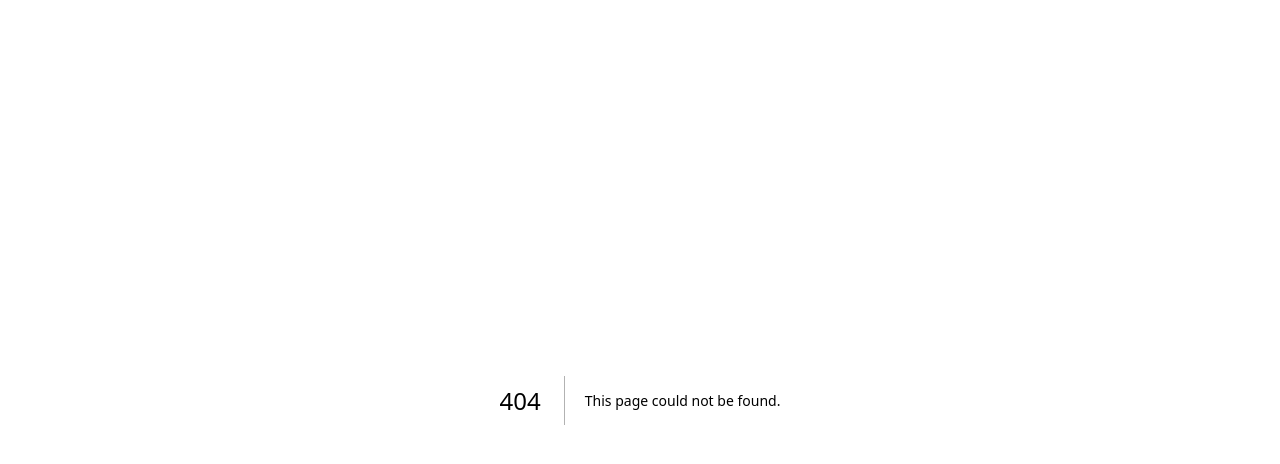
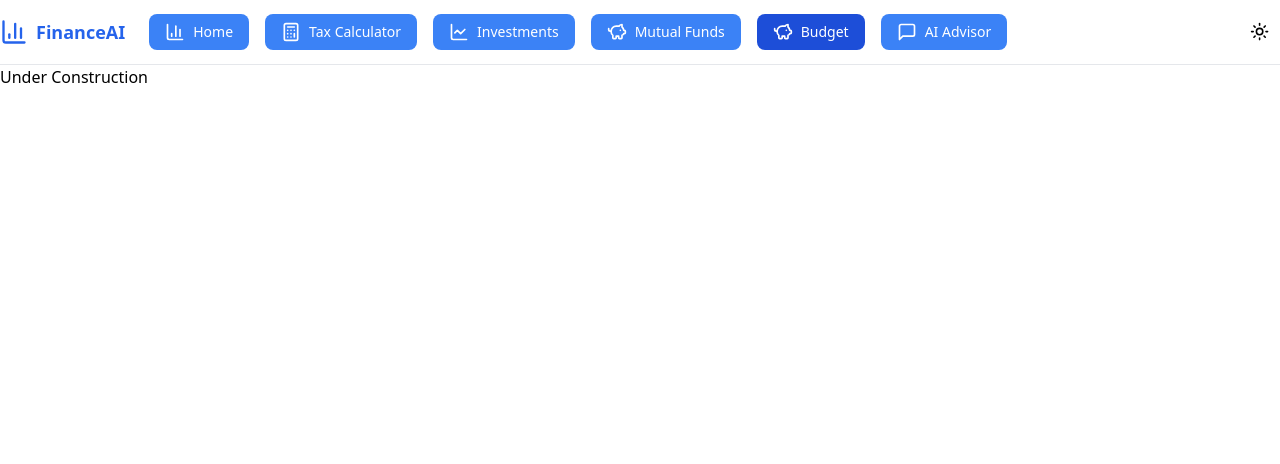
Before and after one commit to Ayush-Sharma-2023/Finance_Management_Platform, a Next.js app: page /budget in a window 1280 px wide. Before the commit this address had no page. Shown: the top 464 px of the page. Built offline with nearby package versions, Linux system fonts and the light colour scheme; no server answers.

Commit message:
new file:   components/temp.tsx

```diff
--- /dev/null
+++ b/app/budget/page.tsx
@@ -0,0 +1,12 @@
+import React from 'react';
+import Temp from '../../components/temp';
+
+
+export default function Home() {
+  return (
+    <>
+    <Temp/>
+
+    </>
+  )
+}
--- /dev/null
+++ b/app/temp/page.tsx
@@ -0,0 +1,11 @@
+import Navbar from '../../components/Navbar'
+export default function template() {
+  return (
+    <>
+    <Navbar/>
+    <div>
+      <h1 className="flex  ">Under Construction</h1>
+    </div>
+    </>
+  )
+}
--- a/components/Navbar.tsx
+++ b/components/Navbar.tsx
@@ -16,7 +16,7 @@ const navigation = [
   { name: 'Investments', href: '/investments', icon: LineChart },
   { name: 'Mutual Funds', href: '/mutualfunds', icon: PiggyBank },
   { name: 'Budget', href: '/budget', icon: PiggyBank },
-  { name: 'AI Advisor', href: '/advisor', icon: MessageSquare },
+  { name: 'AI Advisor', href: '/temp', icon: MessageSquare },
 ];
 
 export default function Header() {
--- /dev/null
+++ b/components/temp.tsx
@@ -0,0 +1,11 @@
+import Navbar from '../components/Navbar'
+export default function template() {
+  return (
+    <>
+    <Navbar/>
+    <div>
+      <h1 className="flex  ">Under Construction</h1>
+    </div>
+    </>
+  )
+}
```
